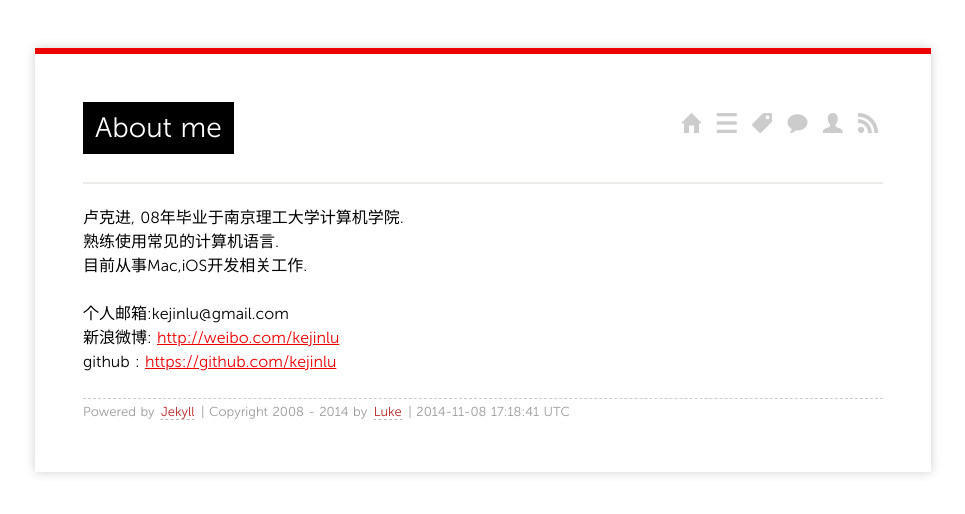
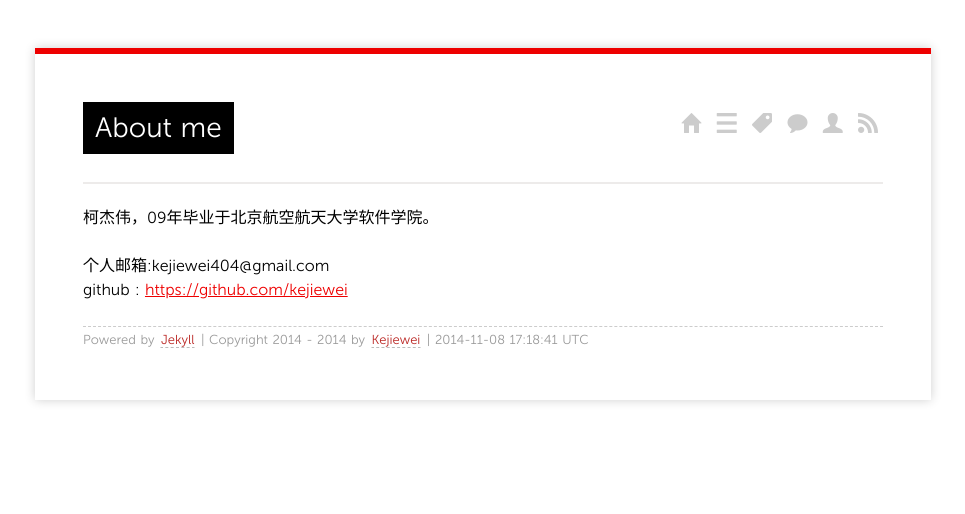
Before and after one commit to kejiewei/kejiewei.github.com, a Jekyll site: the page built from about/index.md, in a window 1280 px wide. Shown: the top 514 px of the page, without its empty margins (157-1122 px from the left). Built offline with Jekyll 4.4.1, drawn with Linux system fonts in a browser that asks for light colours; Markdown is read by kramdown in place of the engine named in the settings; comment, search, counter and statistics services are not loaded.

Commit message:
update personal info

```diff
--- a/_config.yml
+++ b/_config.yml
@@ -1,6 +1,6 @@
 markdown: rdiscount
 permalink: /:year/:month/:title/
-url: http://geeklu.com
-author: 卢克
+url: http://kejiewei.github.io
+author: 柯杰伟
 pygments: true
 paginate: 24
--- a/_layouts/default.html
+++ b/_layouts/default.html
@@ -35,7 +35,7 @@
       </div>
 
     <footer>
-        <p><small>Powered by <a href="https://github.com/mojombo/jekyll">Jekyll</a> | Copyright 2008 - {{site.time | date:"%Y"}} by <a href="http://geeklu.com/about/">Luke</a> | <span class="label label-info">{{site.time | date:"%Y-%m-%d %H:%M:%S %Z"}}</span></small></p>
+        <p><small>Powered by <a href="https://github.com/mojombo/jekyll">Jekyll</a> | Copyright 2014 - {{site.time | date:"%Y"}} by <a href="http://kejiewei.github.io/about/">Kejiewei</a> | <span class="label label-info">{{site.time | date:"%Y-%m-%d %H:%M:%S %Z"}}</span></small></p>
     </footer>
 
     </div>
--- a/about/index.md
+++ b/about/index.md
@@ -4,10 +4,8 @@
 comments: yes
 ---
 
-卢克进, 08年毕业于南京理工大学计算机学院.
-熟练使用常见的计算机语言.
-目前从事Mac,iOS开发相关工作.
+柯杰伟，09年毕业于北京航空航天大学软件学院。
 
-个人邮箱:kejinlu@gmail.com
-新浪微博: [http://weibo.com/kejinlu](http://weibo.com/kejinlu)
-github : [https://github.com/kejinlu](https://github.com/kejinlu)
+
+个人邮箱:kejiewei404@gmail.com
+github : [https://github.com/kejiewei](https://github.com/kejiewei)
--- a/index.html
+++ b/index.html
@@ -1,5 +1,5 @@
 ---
-title: Luke's Homepage
+title: Kejiewei's Homepage
 layout: page
 ---
 
```
Also changed, not shown: README.md.
